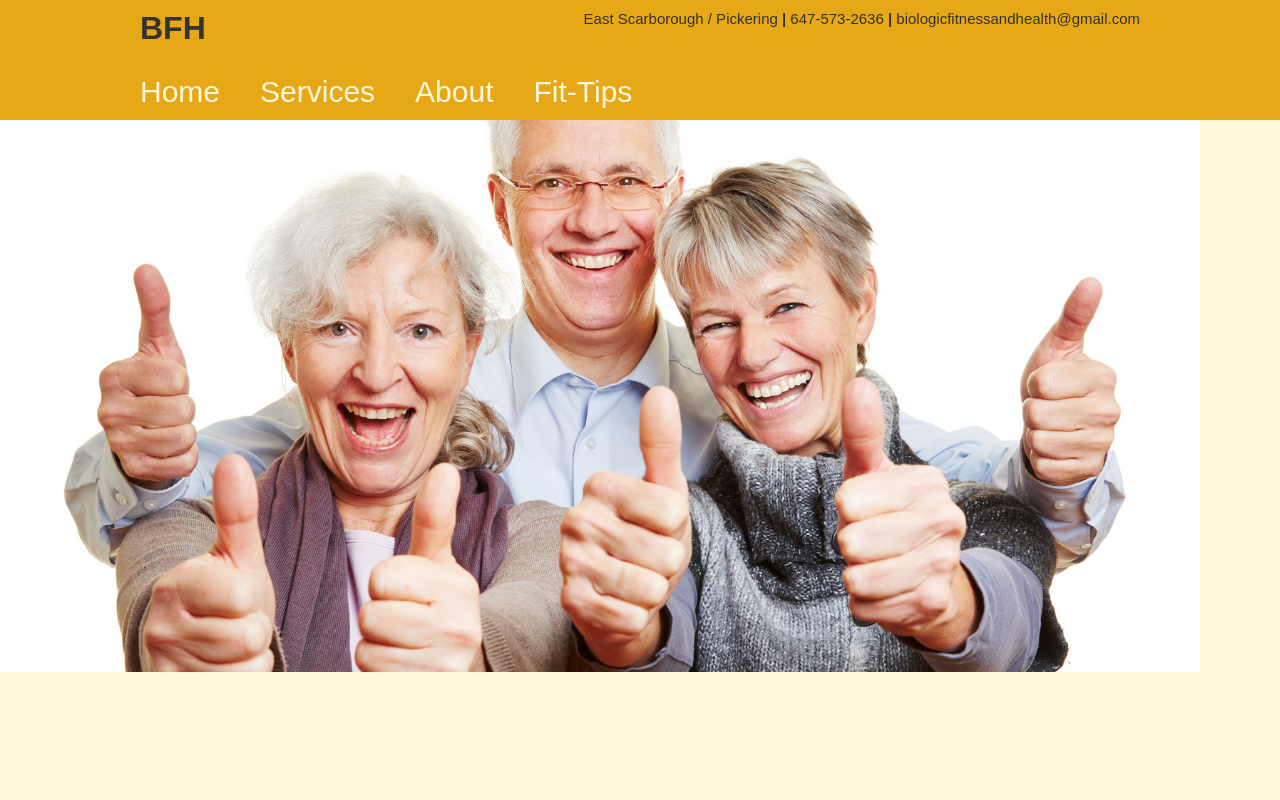
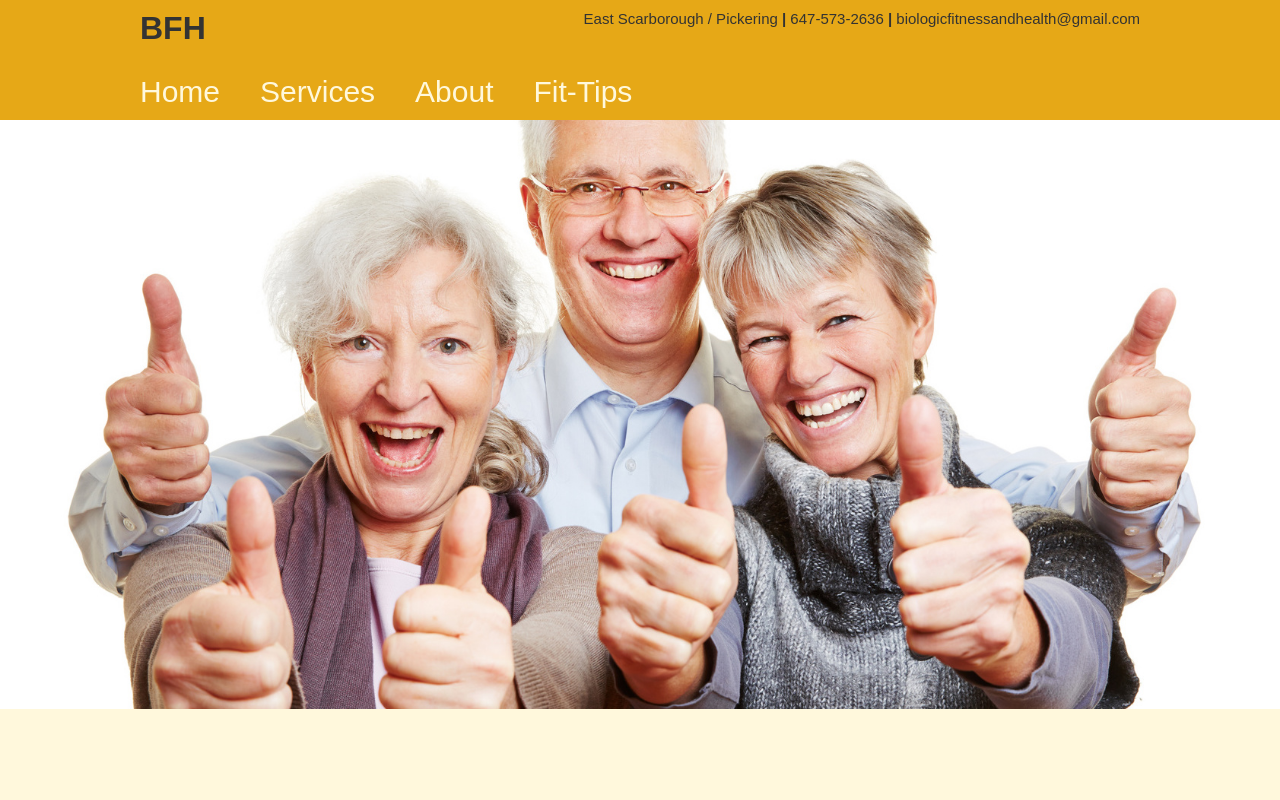
Before and after one commit to MyNameIsSpencer/fit_trainer, a React (Create React App) app in the folder client/: page / in a window 1280 px wide. Shown: the top 800 px of the page. Built offline with nearby package versions, Linux system fonts and the light colour scheme.

Commit message:
now hopefully top picture will work a little better

```diff
--- a/client/src/css/Home.css
+++ b/client/src/css/Home.css
@@ -20,7 +20,7 @@ h2 {
   top: 0;
   display: block;
   width: 100%;
-  max-width: 1200px;
+  max-width: 1500px;
   height: auto;
   margin-left: auto;
   margin-right: auto;
```
